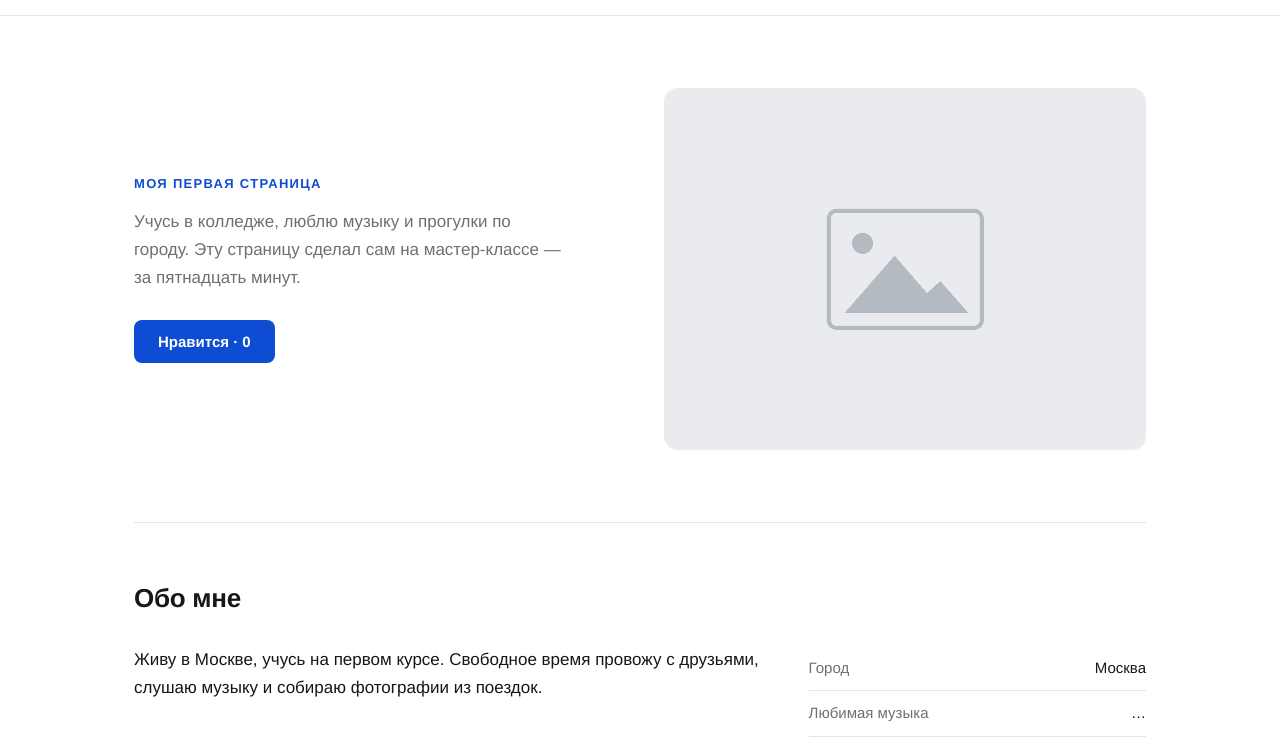
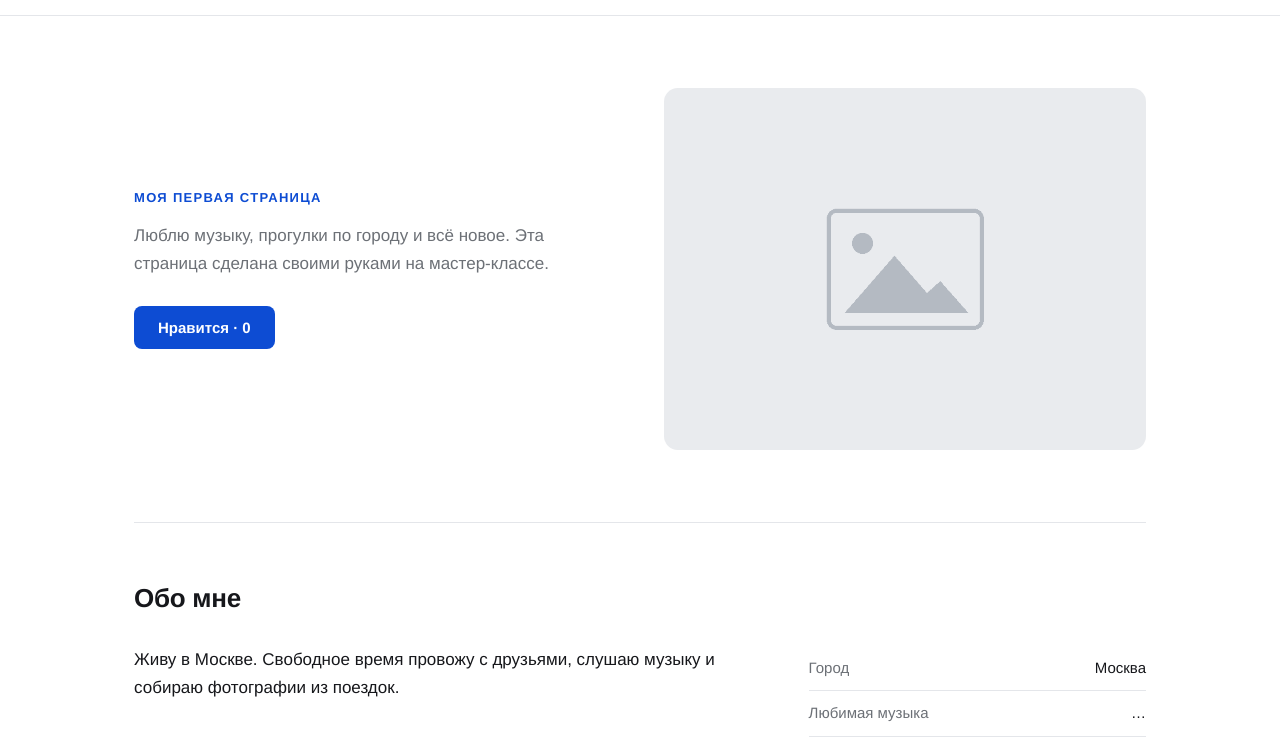
Before and after one commit to Sirax67/master-class, a plain HTML site: page index.html in a window 1280 px wide. Shown: the part 45-790 px from the top of the page. Drawn offline with Linux system fonts and the light colour scheme.

Commit message:
fix text

```diff
--- a/index.html
+++ b/index.html
@@ -25,8 +25,8 @@
 
 
         <p class="lead">
-          Учусь в колледже, люблю музыку и прогулки по городу.
-          Эту страницу сделал сам на мастер-классе — за пятнадцать минут.
+          Люблю музыку, прогулки по городу и всё новое.
+          Эта страница сделана своими руками на мастер-классе.
         </p>
 
         <button class="btn" id="likeBtn">
@@ -45,7 +45,7 @@
 
         <div>
           <p class="about-text">
-            Живу в Москве, учусь на первом курсе. Свободное время провожу
+            Живу в Москве. Свободное время провожу
             с друзьями, слушаю музыку и собираю фотографии из поездок.
           </p>
 
```
